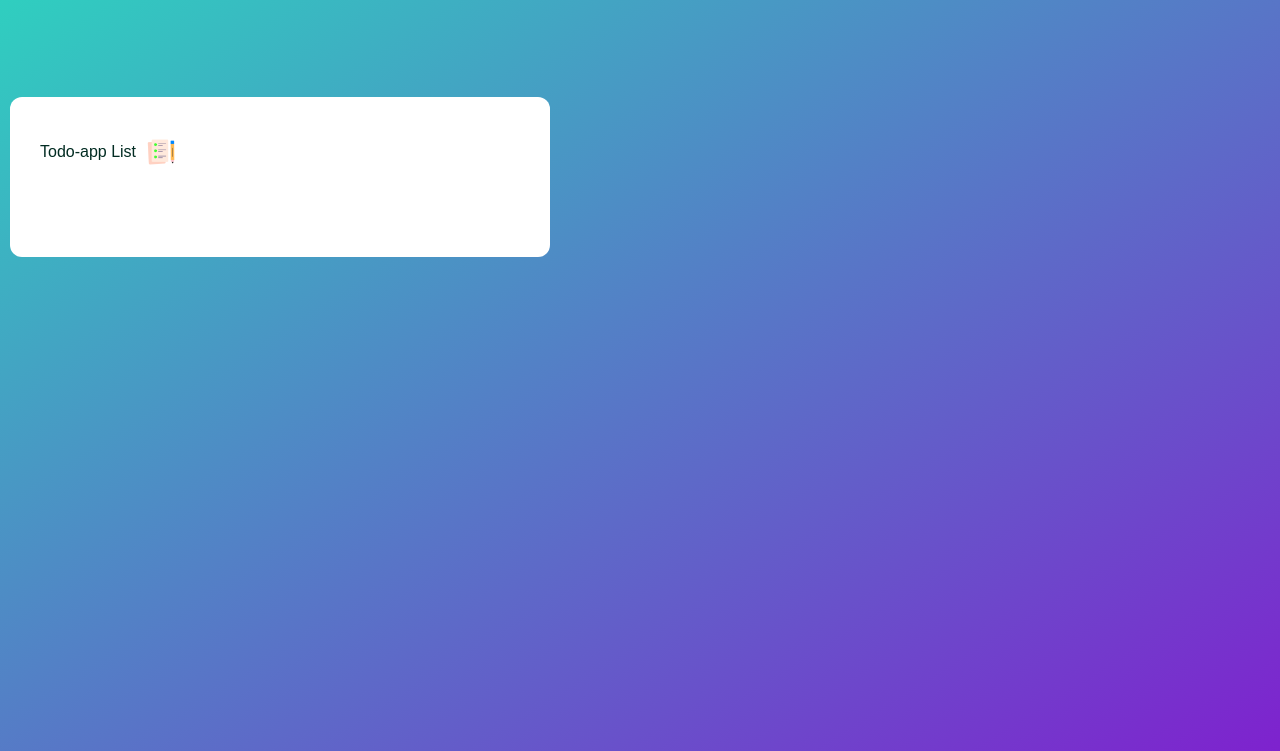
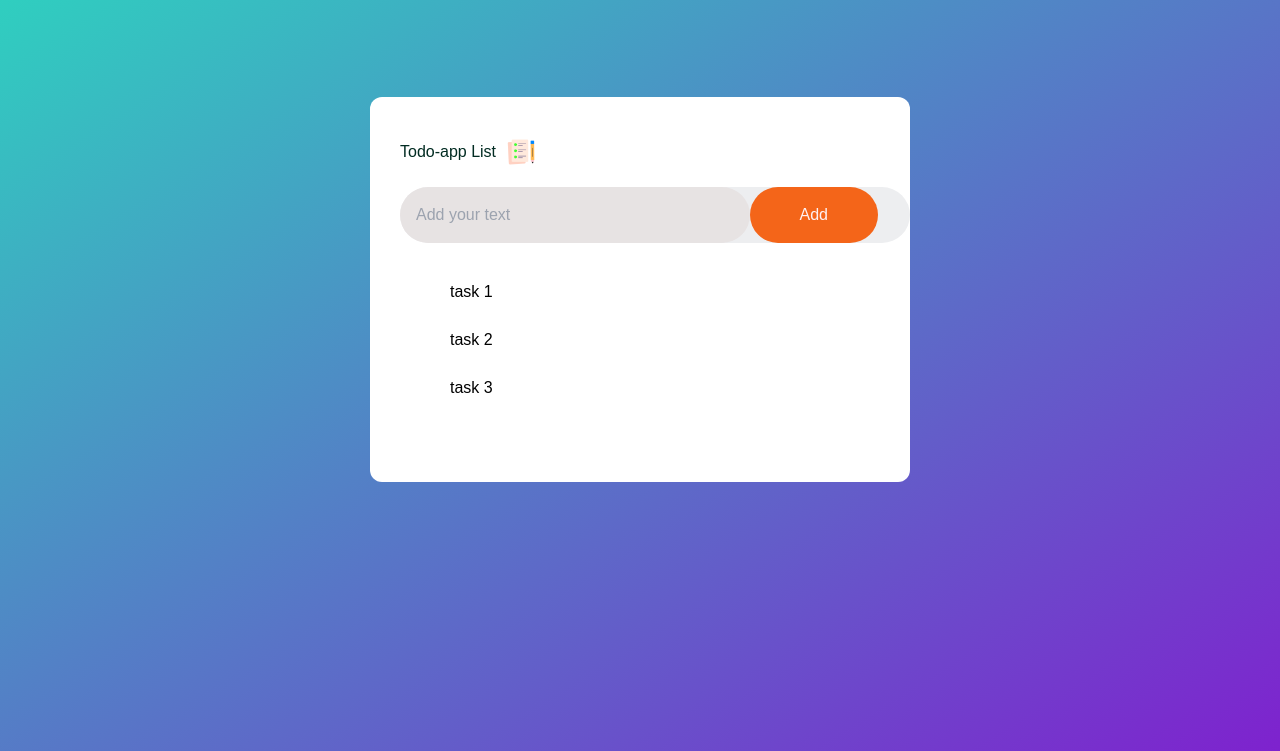
Before and after one commit to Salimumer/Todo-app, a website: page index.html in a window 1280 px wide. Shown: the part 49-800 px from the top of the page. Drawn offline with Linux system fonts and the light colour scheme.

Commit message:
Init
Ui Li common style need to be applied

```diff
--- a/index.html
+++ b/index.html
@@ -29,8 +29,38 @@
       </h1>
 
 
-    <div class="todo-app w-[100%] max-w-[540px] bg-white mt-[100px] mr-auto mb-5 pt-[40px] pl-[30px] pb-[70px] rounded-xl">
+    <div class="todo-app w-[100%] max-w-[540px] bg-white mt-[100px] mr-auto mb-5 pt-[40px] pl-[30px] pb-[70px] rounded-xl m-auto">
         <h2 class="text-emerald-950  flex items-center mb-[20px] ">Todo-app List  <img src="images/icon.png" class="w-[30px] ml-[10px]" ></h2>
+        <div class="row flex items-center bg-[#edeef0] rounded-[30px] pl-px-[20px] mb-[25px] ">
+            <input type="text" id="input-box" placeholder="Add your text" class="flex-[1] border-none bg-[#e7e1e1dd] p-[16px] font-[14px] rounded-full mr-[n10px]">
+            <button class=" bg-[#f55c0aee] py-[16px] px-[50px] mr-8  rounded-full  border-none  text-rose-50 overflow-hidden" >Add</button>
+        </div>
+
+
+
+
+
+
+        <ul id="list-container">
+
+            <li >task 1</li>
+            <li >task 2</li>
+            <li >task 3</li>
+
+        </ul>
+
+
+
+
+
+        <!-- <ul id="list-container">
+            <div class="font-mono font-bold text-[17px]  justify-between ">
+                <li class="py-[12px] pl-[50px] pr-[8px] cursor-pointer select-none before:">task 1</li>
+                <li class="py-[12px] pl-[50px] pr-[8px] cursor-pointer select-none">task 2</li>
+                <li class="py-[12px] pl-[50px] pr-[8px] cursor-pointer select-none">task 3</li>
+            </div>
+        </ul> -->
+
     </div>
 
 
```
Also changed, not shown: style.css (+15 -0 lines), src/output.css.
